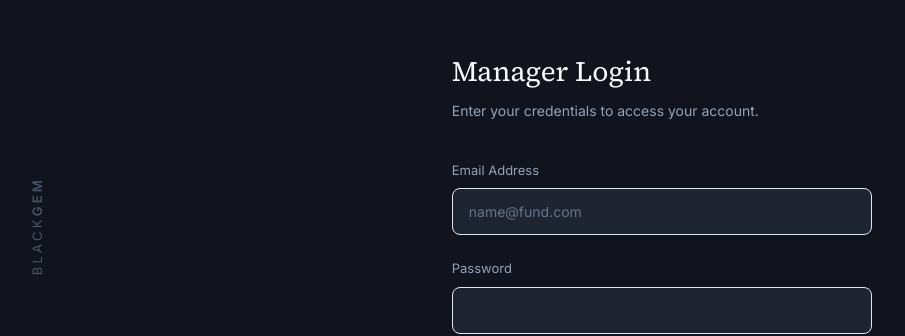
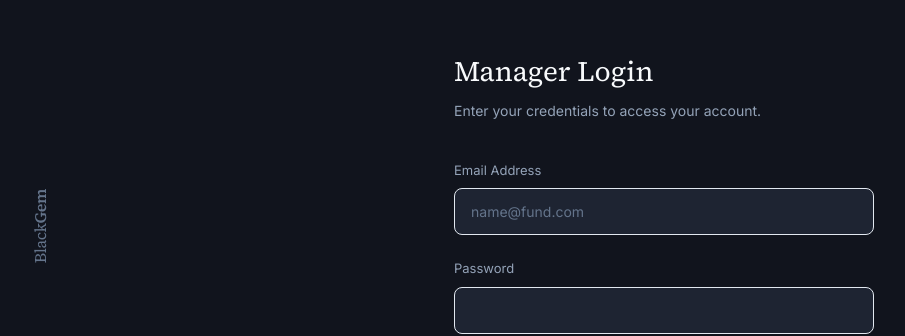
Before and after one commit to rfarias23/BlackGems, a Next.js app: page /login in a window 1280 px wide. Shown: the part 174-510 px from the top of the page, without its empty margins (4-909 px from the left). Built offline with nearby package versions, Linux system fonts and the light colour scheme; no server answers.

Commit message:
fix: use correct BlackGem font-serif logo style on login page
Logo must use font-serif with 'Black' (normal) + 'Gem' (semibold),
matching the landing page brand treatment.

Co-Authored-By: Claude Opus 4.6 <noreply@anthropic.com>

```diff
--- a/src/app/login/page.tsx
+++ b/src/app/login/page.tsx
@@ -12,10 +12,10 @@ export default function LoginPage() {
             {/* Vertical brand mark — left edge */}
             <div className="hidden lg:flex items-center pl-8 select-none">
                 <span
-                    className="text-[13px] tracking-[0.25em] text-slate-600 uppercase"
+                    className="font-serif text-[16px] text-slate-500 tracking-tight"
                     style={{ writingMode: 'vertical-rl', transform: 'rotate(180deg)' }}
                 >
-                    Black<span className="font-semibold">Gem</span>
+                    <span className="font-normal">Black</span><span className="font-semibold">Gem</span>
                 </span>
             </div>
 
```
